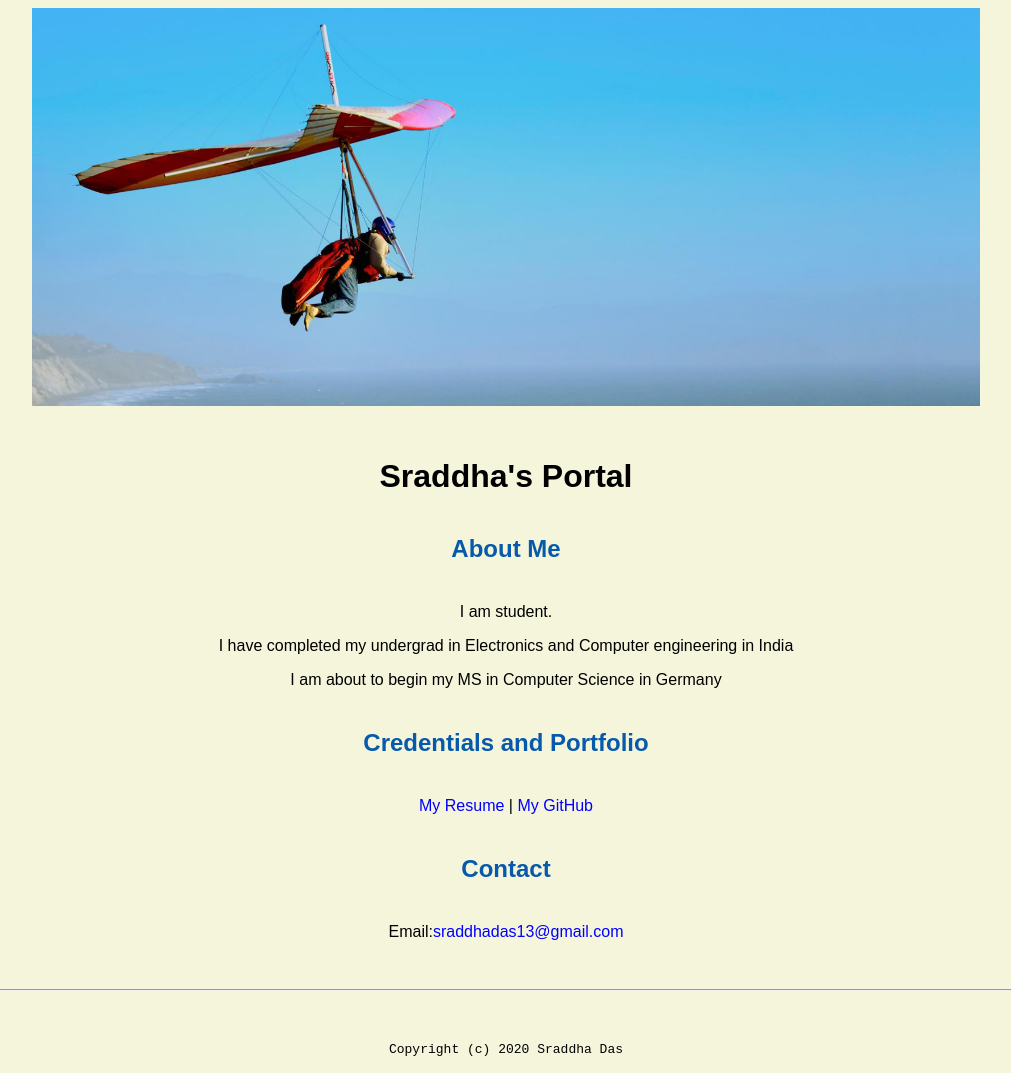
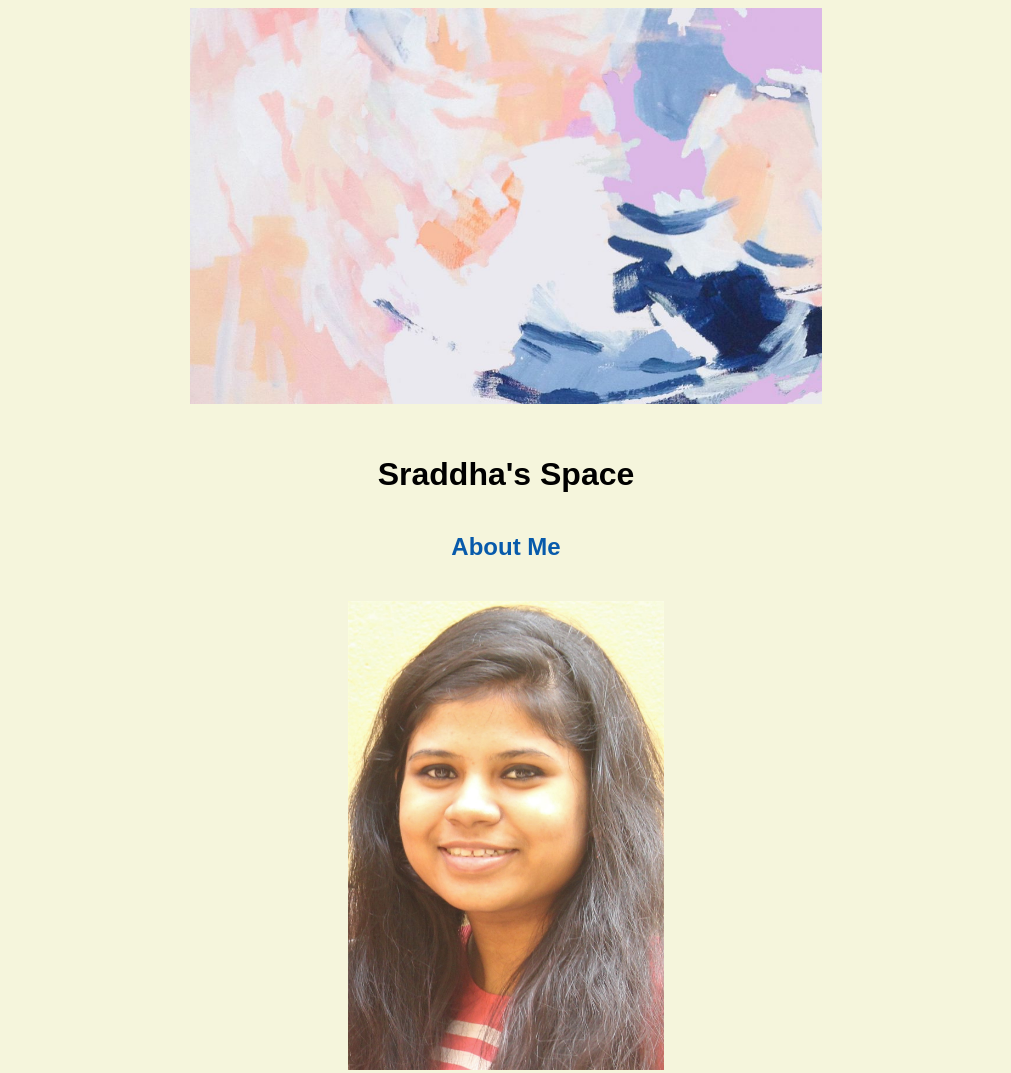
Before and after one commit to aesdee/aesdee.github.io, a plain HTML site: page index.html in a window 1280 px wide. Shown: the top 1073 px of the page, without its empty margins (134-1145 px from the left). Drawn offline with Linux system fonts and the light colour scheme.

Commit message:
Update index.html

```diff
--- a/index.html
+++ b/index.html
@@ -5,7 +5,7 @@
 <html lang="en">
 
   <header>
-    <title> Sraddha's Portal </title>
+    <title> Sraddha's Space </title>
     <link rel="stylesheet" href="css/master.css">
     <link rel="FaviconIcon" href="favicon.ico" type="image/x-icon">
     <link rel="shortcut" href="favicon.ico" type="image/x-icon">
@@ -15,12 +15,13 @@
   </header>
 
   <body>
-    <img src="images/banner.jpg" width="75%">
-    <h1> Sraddha's Portal </h1>
+    <img src="images/p1.jpg" width="50%">
+    <h1> Sraddha's Space </h1>
     <h2> About Me </h2>
+    <img src="images/PHOTO1.jpg" width="25%">
     <p> I am student. </p>
-    <p> I have completed my undergrad in Electronics and Computer engineering in India</p>
-    <p> I am about to begin my MS in Computer Science in Germany </p>
+    <p> I have completed my undergraduate in Electronics and Computer Engineering in India. </p>
+    <p> I am about to begin my MS in Computer Science in Germany. </p>
     <h2>Credentials and Portfolio</h2>
     <p><a href="resume.html">My Resume</a> |<a href="https://github.com/aesdee"> My GitHub</a></p>
     <h2>Contact</h2>
```
